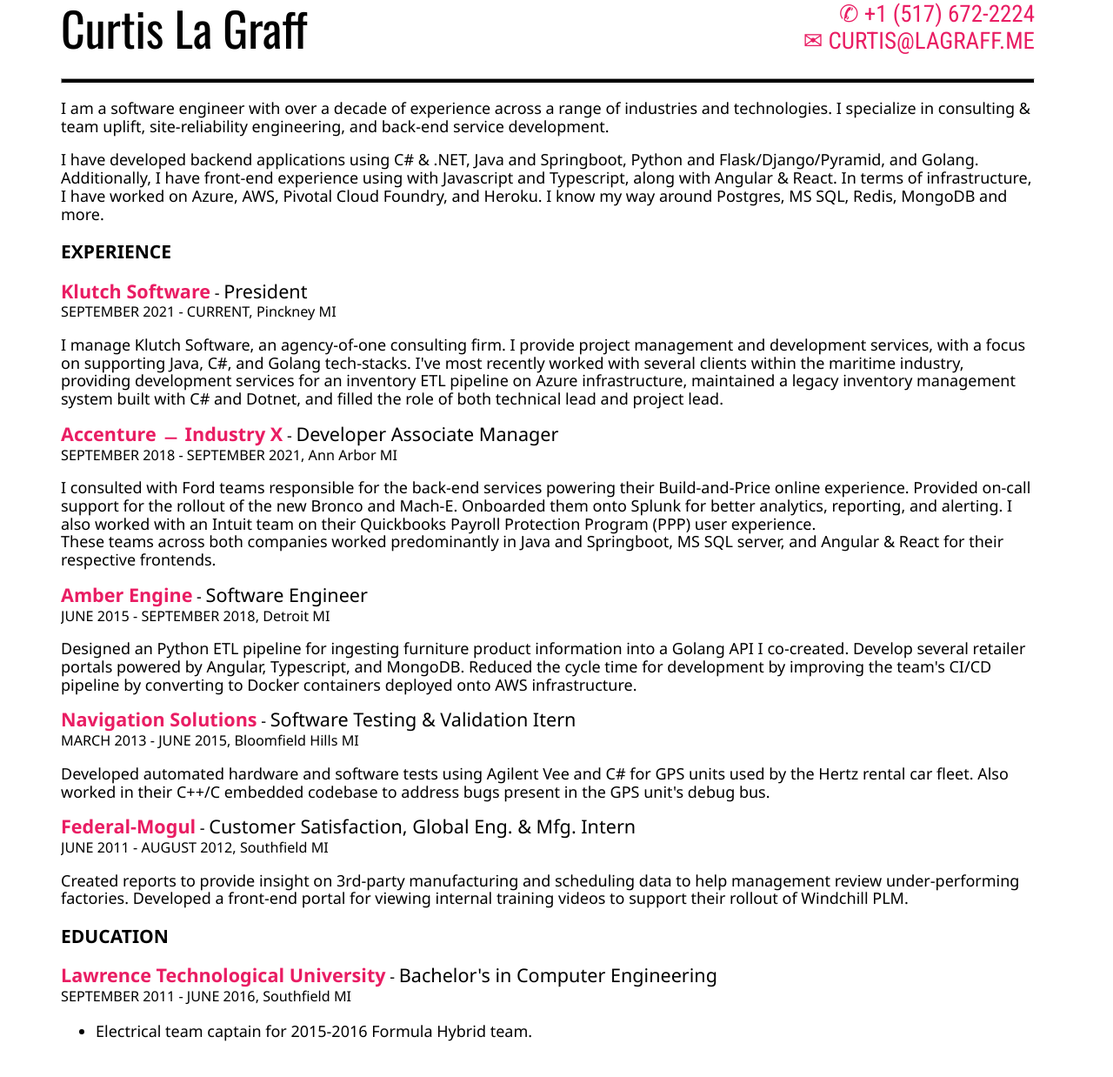
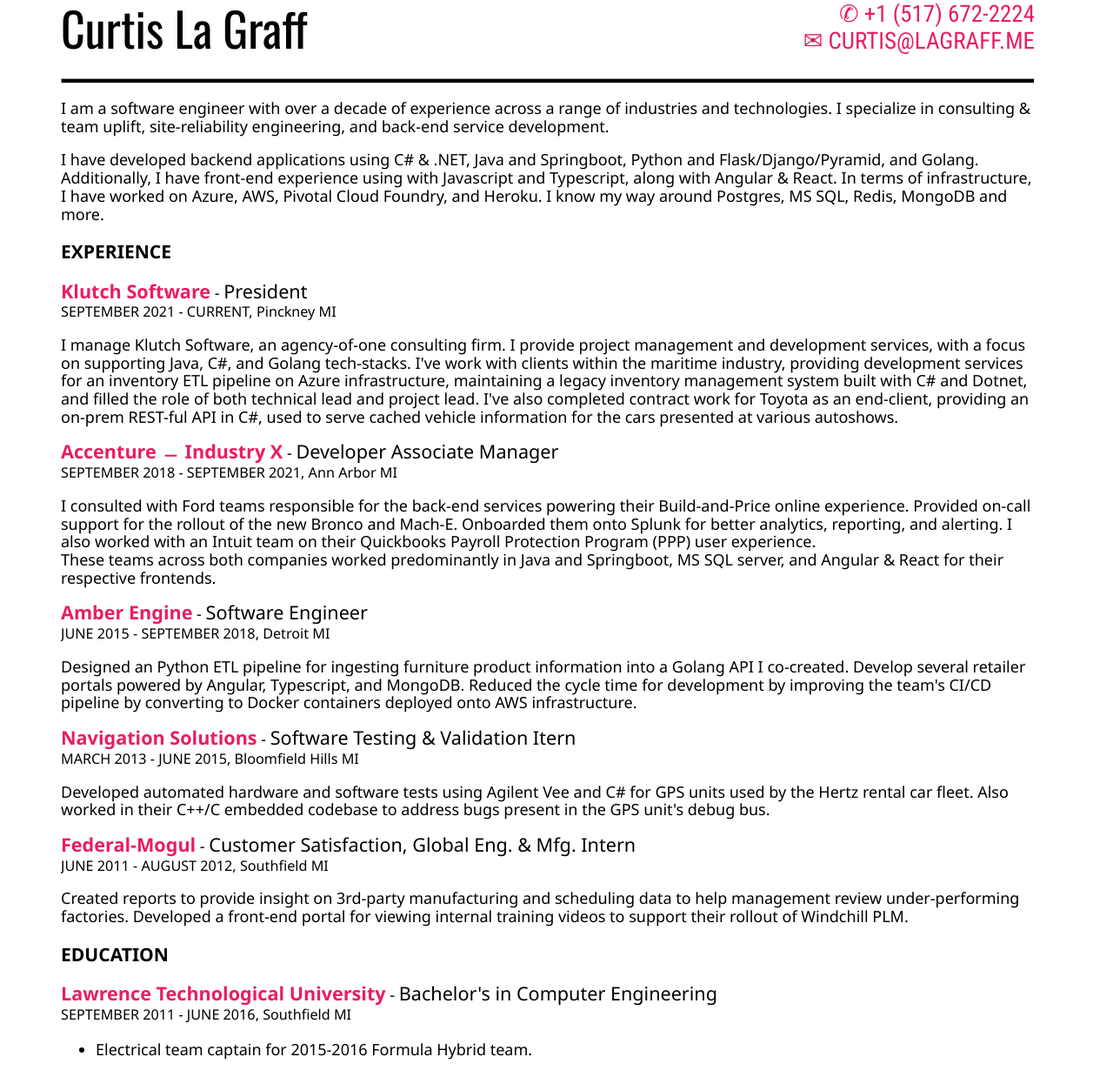
Before and after one commit to clagraff/clagraff.github.io, a Jekyll site: the page built from index.html, in a window 1280 px wide. Shown: the whole page at 87% size. Built offline with Jekyll 4.4.1, drawn with Linux system fonts in a browser that asks for light colours; before the commit the page ends 1217 px from its top, so only the background shows below that.

Commit message:
Update index.html

```diff
--- a/index.html
+++ b/index.html
@@ -19,9 +19,11 @@
   <span class="duration">SEPTEMBER 2021 - CURRENT, Pinckney MI</span><br/>
   <p>
     I manage Klutch Software, an agency-of-one consulting firm.  I provide project management and development services, with a focus on
-    supporting Java, C#, and Golang tech-stacks. I've most recently worked with several clients within the maritime industry, providing
-    development services for an inventory ETL pipeline on Azure infrastructure, maintained a legacy inventory management system built
+    supporting Java, C#, and Golang tech-stacks. I've work with clients within the maritime industry, providing
+    development services for an inventory ETL pipeline on Azure infrastructure, maintaining a legacy inventory management system built
     with C# and Dotnet, and filled the role of both technical lead and project lead.
+    I've also completed contract work for Toyota as an end-client, providing an on-prem REST-ful API in C#, used to serve cached vehicle information for the cars
+    presented at various autoshows.
   </p>
 </p>
 <p class="entry">
```
